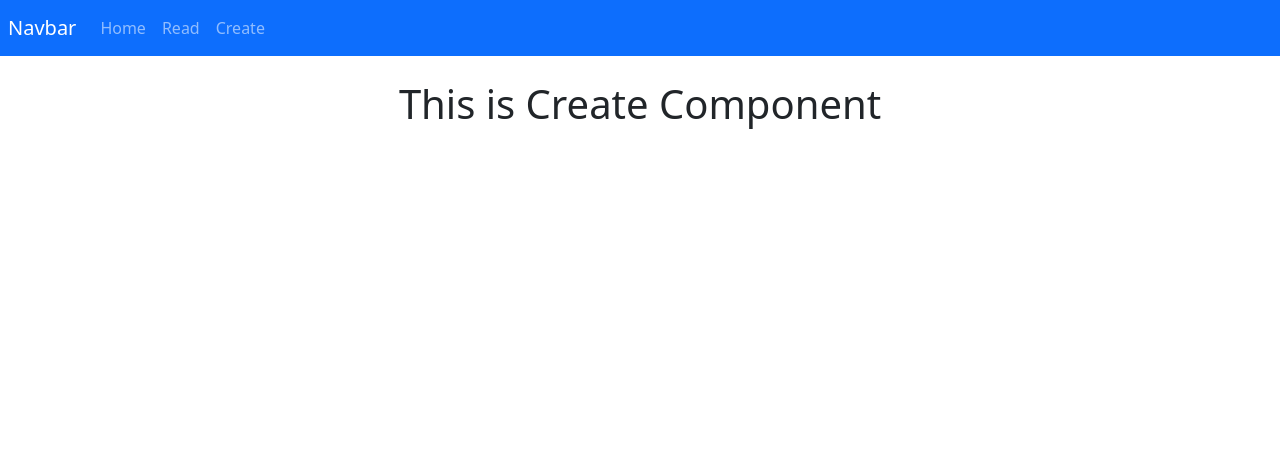
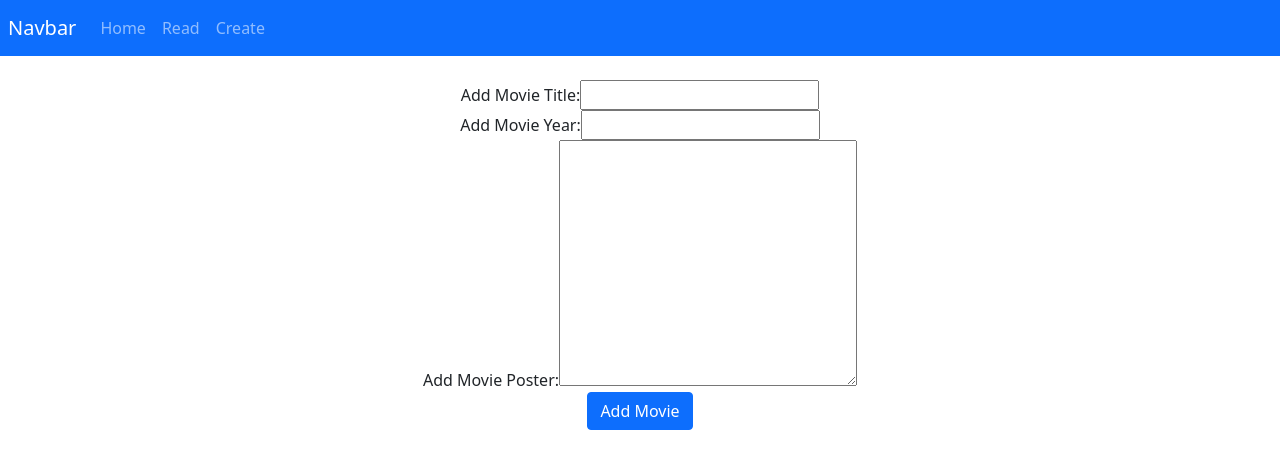
Before and after one commit to edzaans/data-rep-lab10, a React (Create React App) app: page /create in a window 1280 px wide. Shown: the top 468 px of the page. Built offline with nearby package versions, Linux system fonts and the light colour scheme.

Commit message:
Added form with working button and input fields

```diff
--- a/package.json
+++ b/package.json
@@ -6,6 +6,7 @@
     "@testing-library/jest-dom": "^5.14.1",
     "@testing-library/react": "^11.2.7",
     "@testing-library/user-event": "^12.8.3",
+    "axios": "^0.23.0",
     "bootstrap": "^5.1.1",
     "react": "^17.0.2",
     "react-bootstrap": "^2.0.0-rc.0",
--- a/src/Components/Create.js
+++ b/src/Components/Create.js
@@ -2,10 +2,93 @@ import React from "react";
 
 // Create CREATE Component and export it
 export class Create extends React.Component {
+  constructor() {
+    super();
+
+    // Bind all events
+    this.onSubmit = this.onSubmit.bind(this);
+    this.onChangeTitle = this.onChangeTitle.bind(this);
+    this.onChangeYear = this.onChangeYear.bind(this);
+    this.onChangePoster = this.onChangePoster.bind(this);
+
+    this.state = {
+      Title: "",
+      Year: "",
+      Poster: "",
+    };
+  }
+
+  onSubmit(el) {
+    el.preventDefault();
+    /* alert(`Movie added : ${this.state.Title}`); */
+    alert(
+      `Movie added : ${this.state.Title} - ${this.state.Year} - ${this.state.Poster}`
+    );
+  }
+
+  onChangeTitle(el) {
+    // Sets state Title value to target(input) value
+    this.setState({ Title: el.target.value });
+  }
+
+  onChangeYear(el) {
+    this.setState({ Year: el.target.value });
+  }
+
+  onChangePoster(el) {
+    this.setState({ Poster: el.target.value });
+  }
+
   render() {
     return (
-      <div>
-        <h1>This is Create Component</h1>
+      <div className="App">
+        <form onSubmit={this.onSubmit}>
+          <div className="formGroup">
+            <label htmlFor="title">Add Movie Title:</label>
+            <input
+              type="text"
+              name="title"
+              id=""
+              className="formControl"
+              value={this.state.Title}
+              onChange={this.onChangeTitle}
+            />
+          </div>
+
+          <div className="formGroup">
+            <label htmlFor="year">Add Movie Year:</label>
+            <input
+              type="text"
+              name="year"
+              id=""
+              className="formControl"
+              value={this.state.Year}
+              onChange={this.onChangeYear}
+            />
+          </div>
+
+          <div className="formGroup">
+            <label htmlFor="poster">Add Movie Poster:</label>
+            <textarea
+              className="formControl"
+              value={this.state.Poster}
+              onChange={this.onChangePoster}
+              name="poster"
+              id=""
+              cols="30"
+              rows="10"
+              type="text"
+            ></textarea>
+          </div>
+
+          <div className="formGroup">
+            <input
+              type="submit"
+              value="Add Movie"
+              className="btn btn-primary"
+            />
+          </div>
+        </form>
       </div>
     );
   }
--- a/src/Components/Read.js
+++ b/src/Components/Read.js
@@ -1,37 +1,30 @@
 import React from "react";
 import { Movies } from "./Movies";
+import axios from "axios";
 
 export class Read extends React.Component {
   // State OBJECT that contains information
   state = {
     // Array of objects
-    movies: [
-      {
-        Title: "Avengers: Infinity War",
-        Year: "2018",
-        imdbID: "tt4154756",
-        Type: "movie",
-        Poster:
-          "https://m.media-amazon.com/images/M/MV5BMjMxNjY2MDU1OV5BMl5BanBnXkFtZTgwNzY1MTUwNTM@._V1_SX300.jpg",
-      },
-      {
-        Title: "Captain America: Civil War",
-        Year: "2016",
-        imdbID: "tt3498820",
-        Type: "movie",
-        Poster:
-          "https://m.media-amazon.com/images/M/MV5BMjQ0MTgyNjAxMV5BMl5BanBnXkFtZTgwNjUzMDkyODE@._V1_SX300.jpg",
-      },
-      {
-        Title: "Charlie Wilson's War",
-        Year: "2007",
-        imdbID: "tt0472062",
-        Type: "movie",
-        Poster:
-          "https://m.media-amazon.com/images/M/MV5BMTgwMDgwMDc4MF5BMl5BanBnXkFtZTYwOTU3MDM4._V1_SX300.jpg",
-      },
-    ],
+    movies: [],
+    test: "",
   };
+
+  componentDidMount() {
+    axios
+      .get("https://jsonblob.com/api/jsonblob/894944504570986496")
+      .then((res) => {
+        this.setState({ movies: res.data.movies });
+      })
+      // Use it to test if state got updated
+      .then(() => {
+        this.setState({ test: "Data came back OK!!!" });
+        console.log(this.state.test);
+      })
+      .catch((err) => {
+        console.log("Oh ohh, error in request", err);
+      });
+  }
 
   // Render method
   render() {
```
Also changed, not shown: 1 other file (tests, documents, lock files or other folders).
